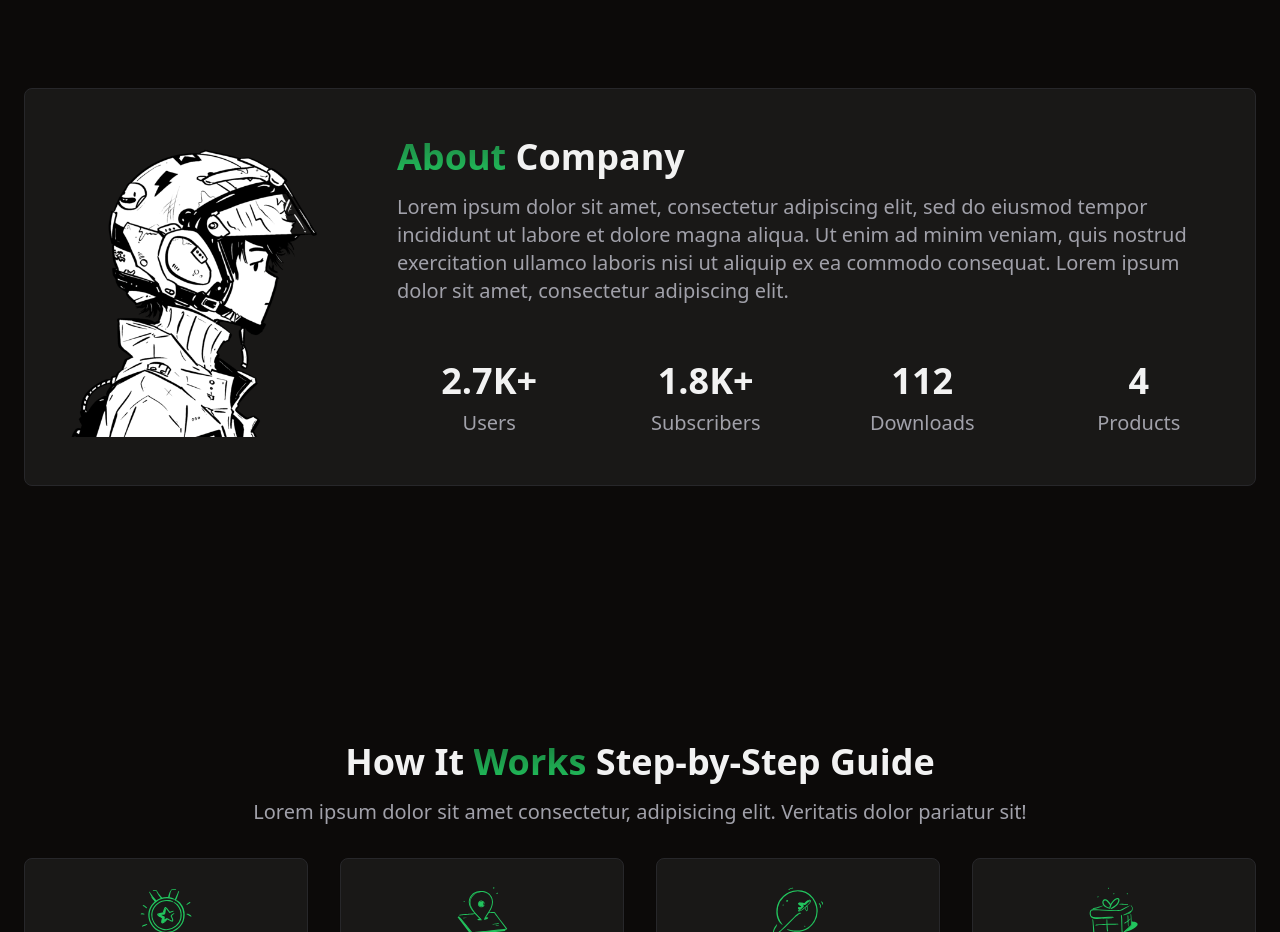
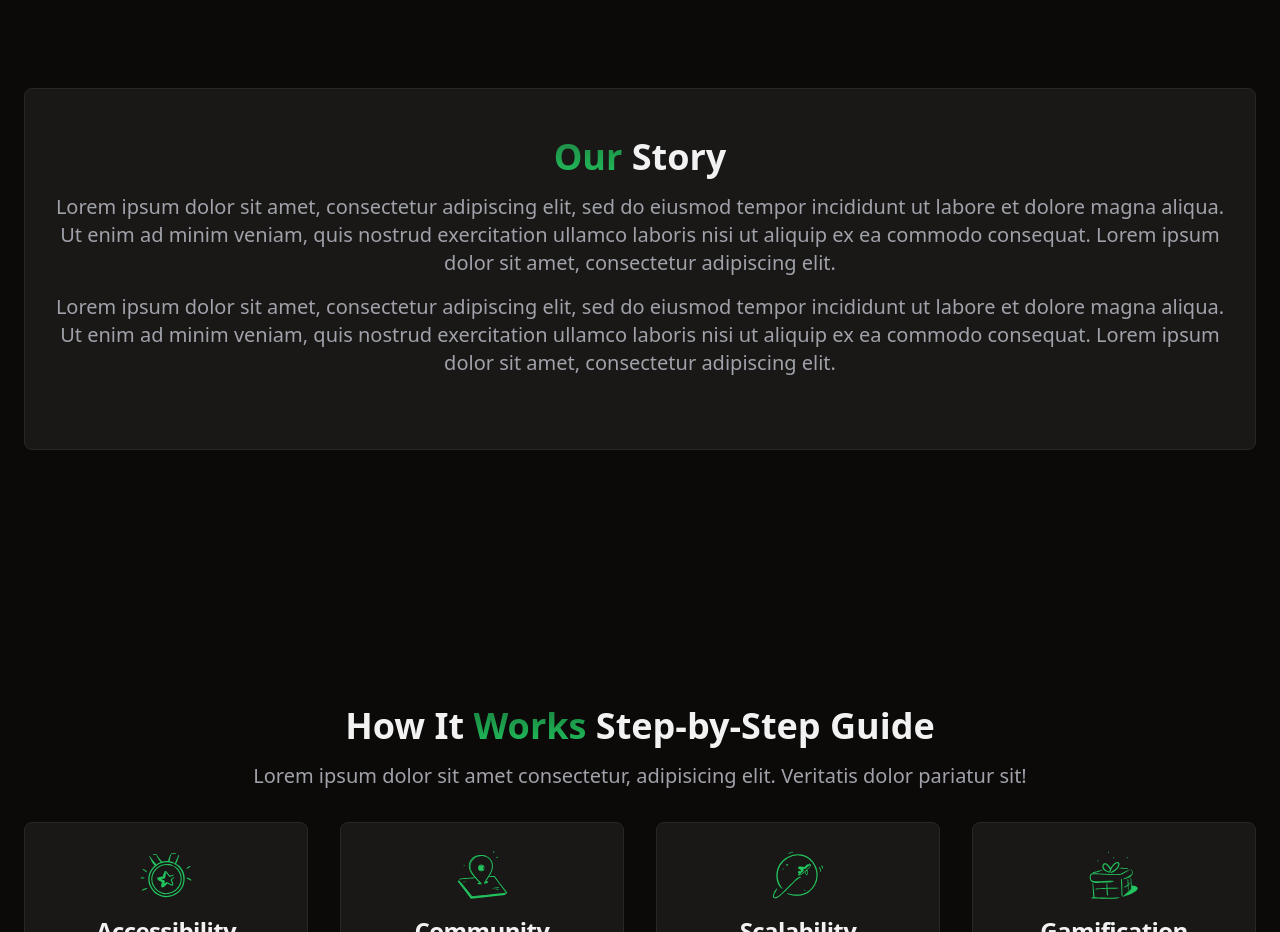
Before and after one commit to A2ron-k/clawcraft-site, a React (Vite) app: page / in a window 1280 px wide. Shown: the part 1140-2072 px from the top of the page. Built offline with nearby package versions, Linux system fonts and the light colour scheme.

Commit message:
feat: update about section

```diff
--- a/src/components/About.tsx
+++ b/src/components/About.tsx
@@ -1,37 +1,41 @@
-import { Statistics } from "./Statistics";
-import pilot from "../assets/pilot.png";
-
 export const About = () => {
 	return (
-    <section
-      id="about"
-      className="container py-24 sm:py-32"
-    >
+		<section id="story" className="container py-24 sm:py-32">
 			<div className="bg-muted/50 border rounded-lg py-12">
 				<div className="px-6 flex flex-col-reverse md:flex-row gap-8 md:gap-12">
-          <img
+					{/* <img
 						src={pilot}
 						alt=""
 						className="w-[300px] object-contain rounded-lg"
-          />
-          <div className="bg-green-0 flex flex-col justify-between">
+					/> */}
+					<div className="bg-green-0 flex flex-col text-center">
 						<div className="pb-6">
 							<h2 className="text-3xl md:text-4xl font-bold">
 								<span className="bg-gradient-to-b from-primary/60 to-primary text-transparent bg-clip-text">
-                  About{" "}
+									Our{" "}
 								</span>
-                Company
+								Story
 							</h2>
 							<p className="text-xl text-muted-foreground mt-4">
-                Lorem ipsum dolor sit amet, consectetur adipiscing elit, sed do
-                eiusmod tempor incididunt ut labore et dolore magna aliqua. Ut
-                enim ad minim veniam, quis nostrud exercitation ullamco laboris
-                nisi ut aliquip ex ea commodo consequat. Lorem ipsum dolor sit
-                amet, consectetur adipiscing elit.
+								Lorem ipsum dolor sit amet, consectetur
+								adipiscing elit, sed do eiusmod tempor
+								incididunt ut labore et dolore magna aliqua. Ut
+								enim ad minim veniam, quis nostrud exercitation
+								ullamco laboris nisi ut aliquip ex ea commodo
+								consequat. Lorem ipsum dolor sit amet,
+								consectetur adipiscing elit.
+							</p>
+
+							<p className="text-xl text-muted-foreground mt-4">
+								Lorem ipsum dolor sit amet, consectetur
+								adipiscing elit, sed do eiusmod tempor
+								incididunt ut labore et dolore magna aliqua. Ut
+								enim ad minim veniam, quis nostrud exercitation
+								ullamco laboris nisi ut aliquip ex ea commodo
+								consequat. Lorem ipsum dolor sit amet,
+								consectetur adipiscing elit.
 							</p>
 						</div>
-
-            <Statistics />
 					</div>
 				</div>
 			</div>
```
Lines whose indentation alone changed are shown as unchanged.
